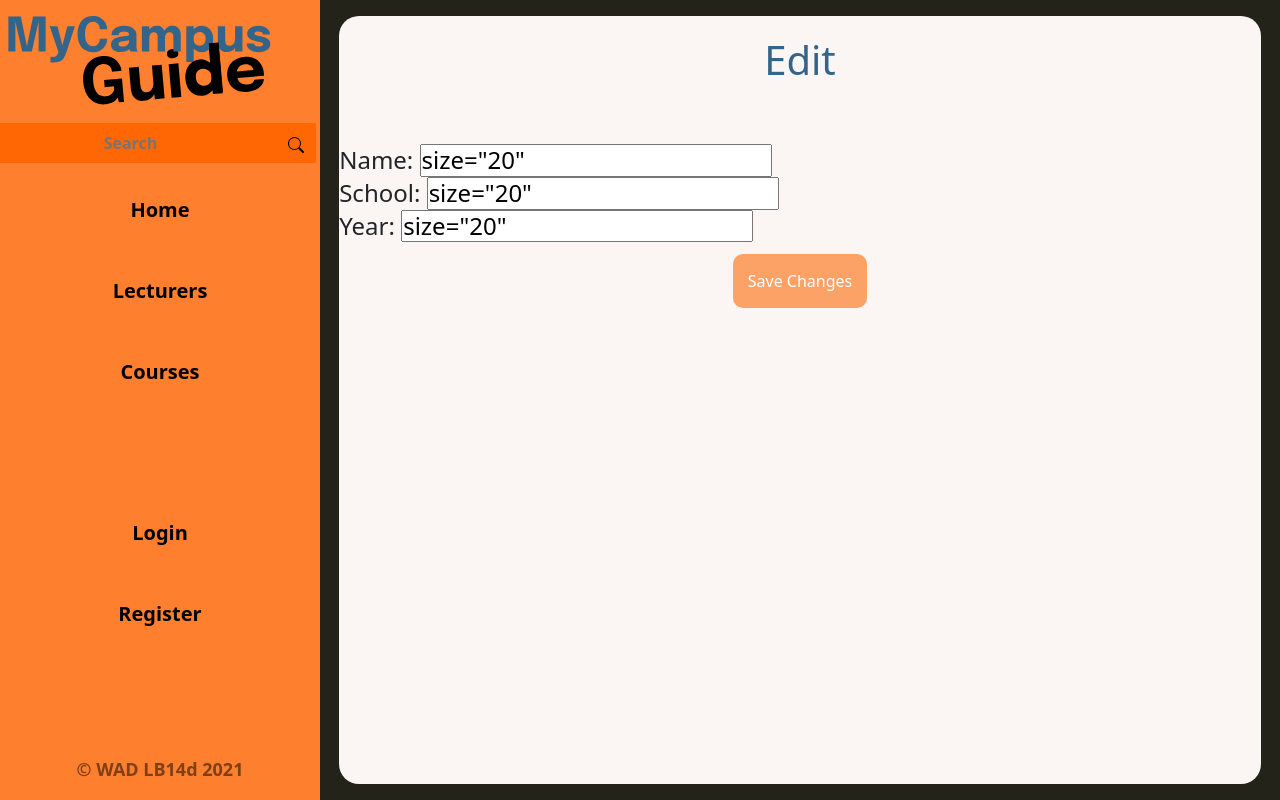
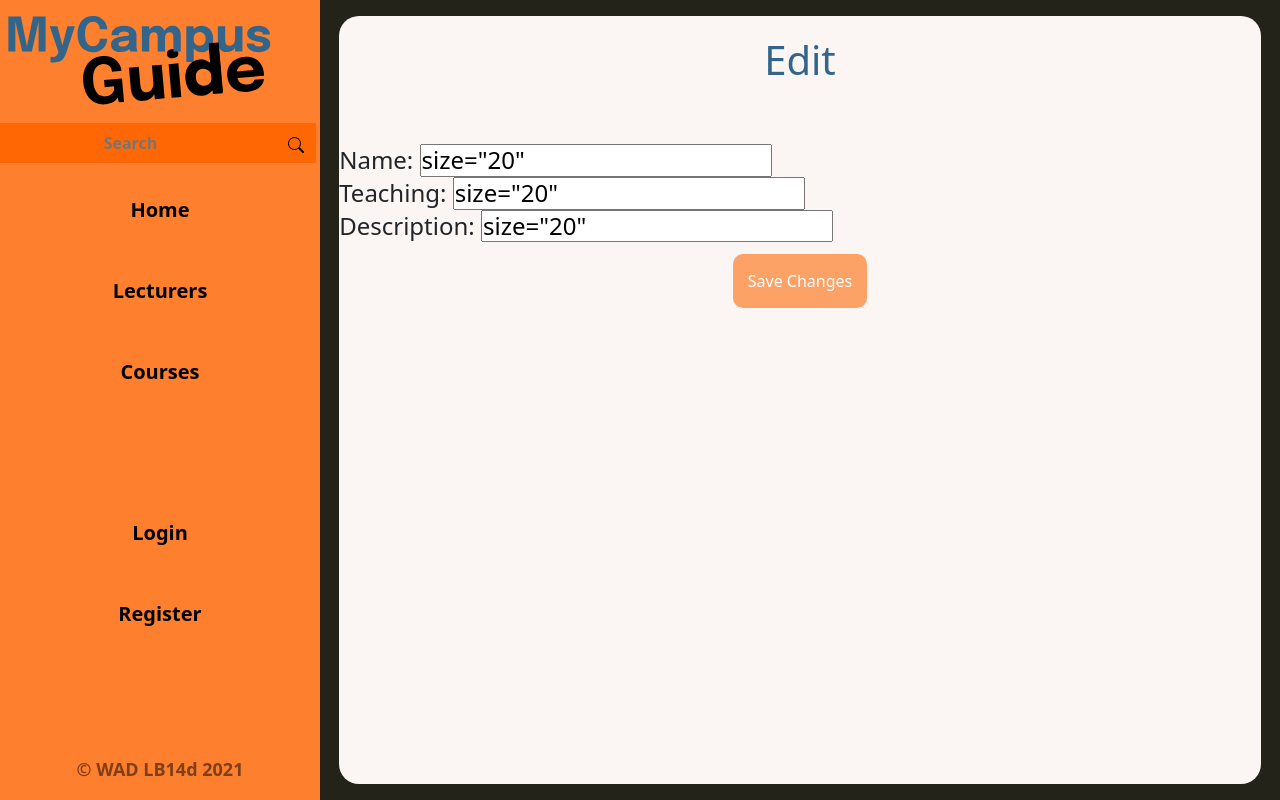
Before and after one commit to WAD2-LB14d/mycampusguide, a Django app: page /guide/lecturers/1/edit/ in a window 1280 px wide. Run offline with Django 3.2, Linux system fonts and the light colour scheme; data that the repository does not hold is empty; some libraries are stand-ins or nearby versions.

Commit message:
small fixes

```diff
--- a/my_campus_guide/guide/views.py
+++ b/my_campus_guide/guide/views.py
@@ -323,14 +323,11 @@ def edit_course(request, course_name_slug):
     context_dict['course'] = None
 
   if request.method == 'POST':
-    print("post")
     form = EditCourse(request.POST)
-
+    print(form.errors)
     if form.is_valid():
-      print("form is valid")
       cform = form.save(commit=False)
       course.name = cform.name
-      print("saving")
       course.save()
 
       #Refreshes the page
@@ -347,14 +344,11 @@ def edit_lecturer(request, lecturer_name_slug):
     context_dict['lecturer'] = None
 
   if request.method == 'POST':
-    print("post")
     form = EditLecturer(request.POST)
-
+    print(form.errors)
     if form.is_valid():
-      print("form is valid")
       cform = form.save(commit=False)
       lecturer.name = cform.name
-      print("saving")
       course.save()
 
       #Refreshes the page
--- a/my_campus_guide/templates/guide/edit_lecturer.html
+++ b/my_campus_guide/templates/guide/edit_lecturer.html
@@ -18,8 +18,8 @@
         <div class="column">
           <h4 class="pad">
           Name: <input type="text" name="name" value={{lecturer.name}} size="20" /> </br >
-          School: <input type="text" name="school" value={{course.school}} size="20" /> </br >
-          Year: <input type="text" name="year" value= {{course.year}} size="20" /> </br >
+          Teaching: <input type="text" name="school" value={{lecturer.teaching}} size="20" /> </br >
+          Description: <input type="text" name="year" value= {{lecturer.description}} size="20" /> </br >
         </h4>
         </div>
 
```
